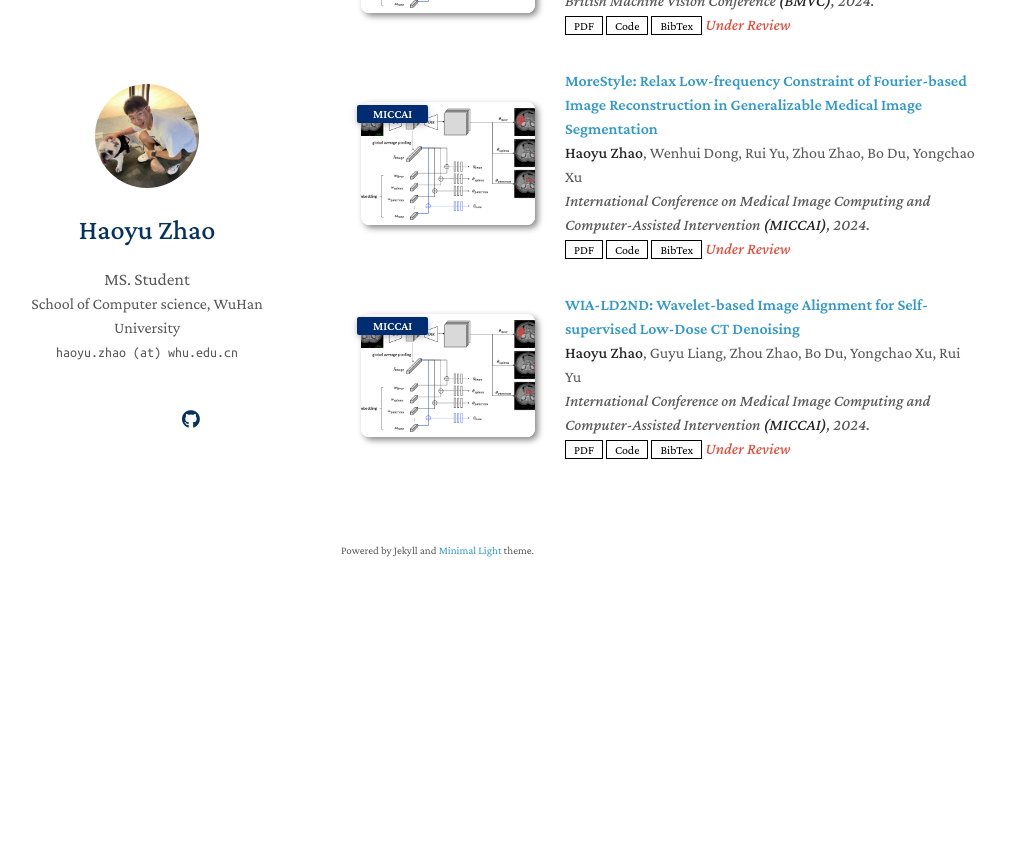
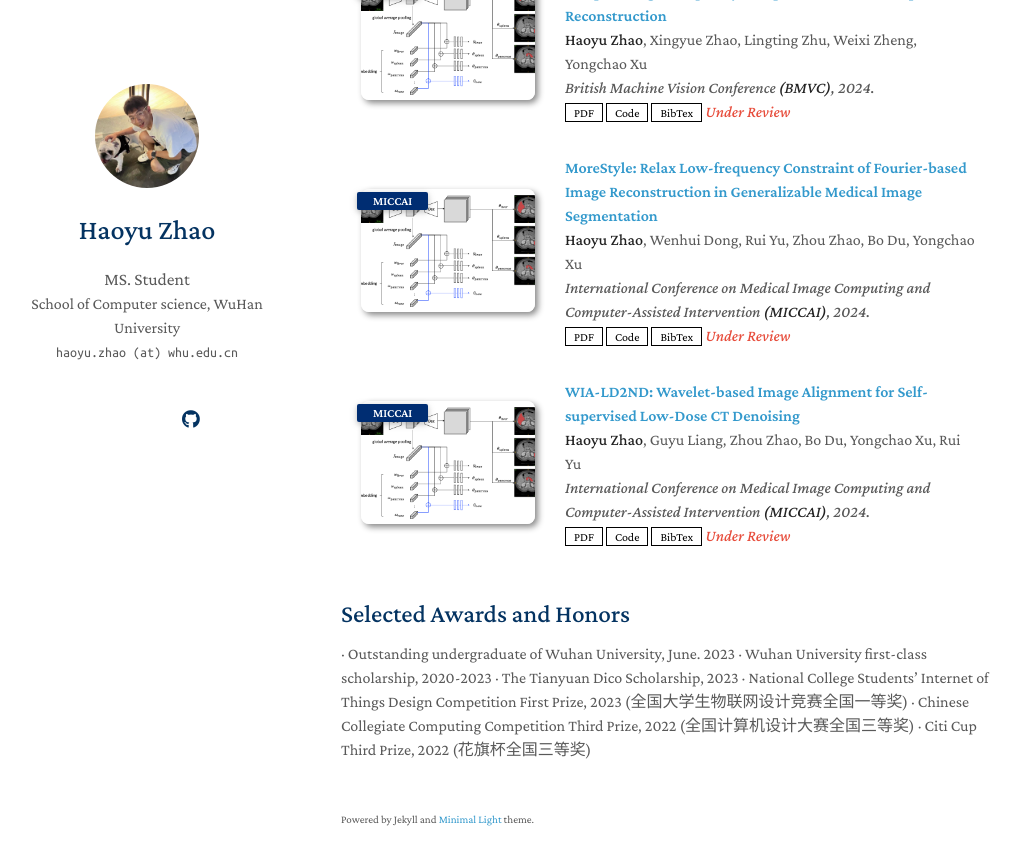
Before and after one commit to zhaohaoyu376/zhaohaoyu376.github.io, a Jekyll site: the page built from index.md, in a window 1280 px wide and 900 px high, scrolled down 687 px. Shown: the top 865 px of the window, without its empty margins (129-1150 px from the left). Built offline with Jekyll 4.4.1, drawn with Linux system fonts in a browser that asks for light colours; nearby versions of some CDN libraries; a style sheet for code colours, icons or effects is not loaded; our own code applies the rules of GitHub Pages for plain Markdown files; before the commit the page ends 1318 px from its top, so only the background shows below that; some of the changed text lies outside the part shown.

Commit message:
Update index.md

```diff
--- a/index.md
+++ b/index.md
@@ -3,12 +3,27 @@
 ---
 
 ## Short Bio
-
 Haoyu Zhao currently is a 1th-year Master student in School of Computer Science at [WuHan University](https://www.whu.edu.cn/), working under the mentorship of Prof. [Yongchao Xu](https://scholar.google.fr/citations?user=ArIg7-0AAAAJ&hl=fr) and Prof. [Bo Du](https://scholar.google.com/citations?user=Shy1gnMAAAAJ&hl=zh-CN&oi=ao). Before this, He received his B.S. degrees (Software Engineering and Finance) from WuHan University in 2023. During his MS. period, he visited Shanghai Jiao Tong University where he was supervised by Prof. [Wei Shen](https://scholar.google.com/citations?hl=zh-CN&user=Ae2kRCEAAAAJ). His research involves medical image analysis and 3D vision.
 
+## Research Interests
+Medical Image Analysis: image segmentation, image reconstruction
+3D Vision: 3D reconstruction
+
+
+
 ## News
-
 - **[June. 2024]** Two papers were accepted to MICCAI 2024.
 
 
 {% include_relative _includes/publications.md %}
+
+## Selected Awards and Honors
+· Outstanding undergraduate of Wuhan University, June. 2023
+· Wuhan University first-class scholarship, 2020-2023
+· The Tianyuan Dico Scholarship, 2023
+· National College Students' Internet of Things Design Competition First Prize, 2023
+  (全国大学生物联网设计竞赛全国一等奖)
+· Chinese Collegiate Computing Competition Third Prize, 2022
+  (全国计算机设计大赛全国三等奖)
+· Citi Cup Third Prize, 2022
+  (花旗杯全国三等奖)
```
